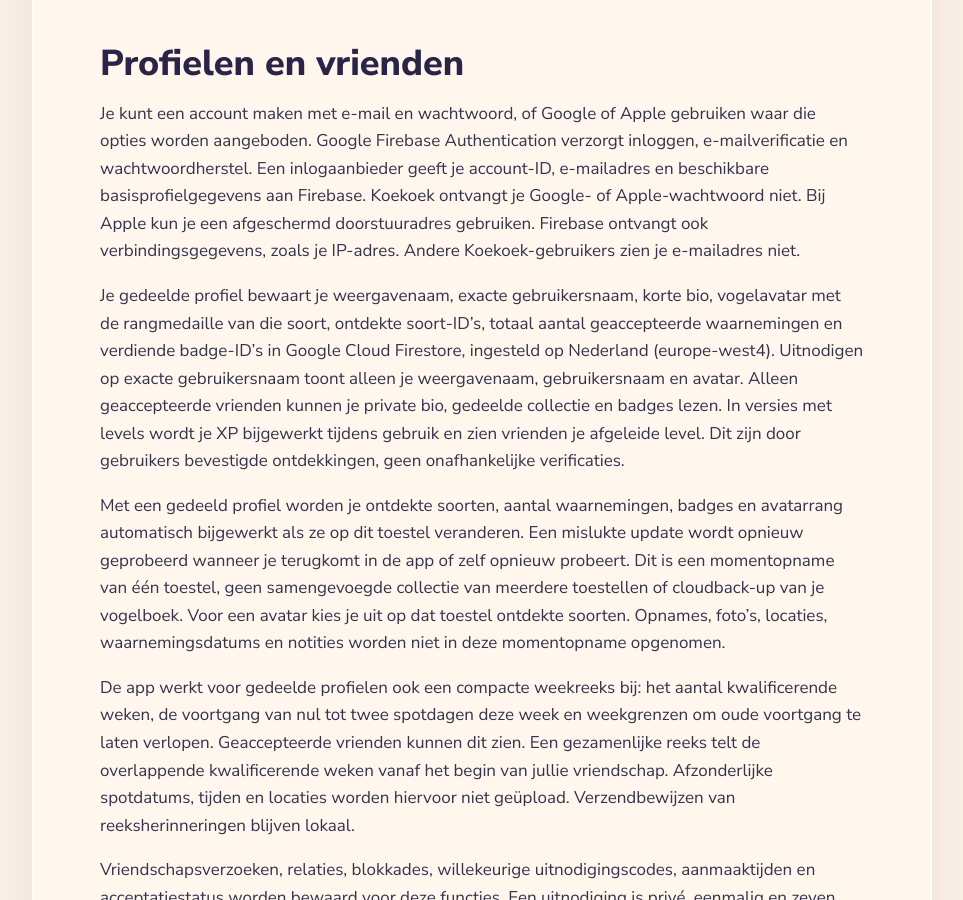
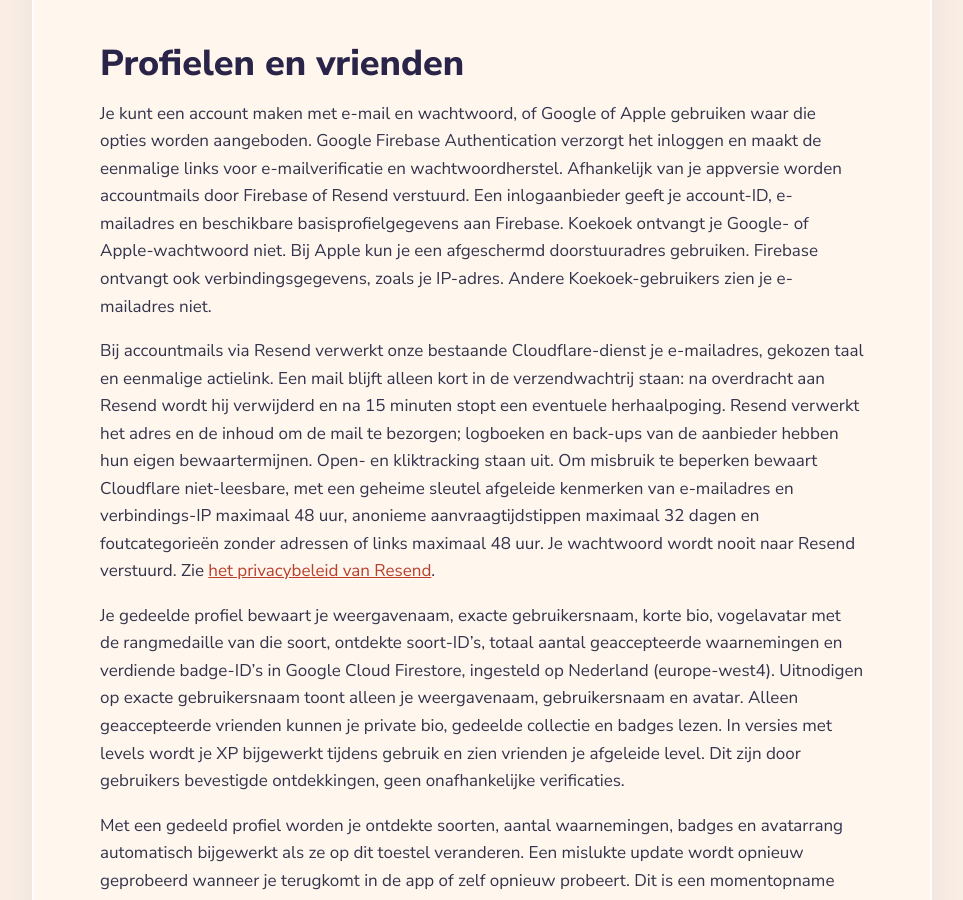
Before and after one commit to keesbosch1996/birdex-support, a plain HTML site: page nl/privacy/index.html in a window 1280 px wide. Shown: the part 3967-4867 px from the top of the page, without its empty margins (158-1121 px from the left). Drawn offline with Linux system fonts and the light colour scheme.

Commit message:
Update Koekoek website

```diff
--- a/nl/privacy/index.html
+++ b/nl/privacy/index.html
@@ -35,7 +35,8 @@
 <p>Je kunt bij de eerste start kiezen en dit later wijzigen via Profiel → Instellingen → Gebruiksstatistieken delen. Alleen nieuwe acties na toestemming worden meegenomen; je bestaande vogelboek wordt niet geüpload. Uitzetten stopt nieuwe verzameling, annuleert waar mogelijk een lopende verzending en verwijdert nog niet verzonden gebeurtenissen en de lokale statistieken-ID. Een al ontvangen verzoek kan de app niet terughalen.</p>
 <p>Als delen aanstaat, blijven maximaal 1.000 nog niet verzonden gebeurtenissen maximaal 30 dagen lokaal bewaard. Ze worden verzonden wanneer de app actief is en internet heeft. Het gratis TelemetryDeck-abonnement maakt de laatste drie maanden opvraagbaar; oudere gegevens kunnen in de koude opslag van de aanbieder blijven. Dit is geen toezegging dat gegevens na drie maanden worden verwijderd. Zie het <a href="https://telemetrydeck.com/privacy/">privacybeleid van TelemetryDeck</a> voor de verwerking en je rechten.</p>
 <h2>Profielen en vrienden</h2>
-<p>Je kunt een account maken met e-mail en wachtwoord, of Google of Apple gebruiken waar die opties worden aangeboden. Google Firebase Authentication verzorgt inloggen, e-mailverificatie en wachtwoordherstel. Een inlogaanbieder geeft je account-ID, e-mailadres en beschikbare basisprofielgegevens aan Firebase. Koekoek ontvangt je Google- of Apple-wachtwoord niet. Bij Apple kun je een afgeschermd doorstuuradres gebruiken. Firebase ontvangt ook verbindingsgegevens, zoals je IP-adres. Andere Koekoek-gebruikers zien je e-mailadres niet.</p>
+<p>Je kunt een account maken met e-mail en wachtwoord, of Google of Apple gebruiken waar die opties worden aangeboden. Google Firebase Authentication verzorgt het inloggen en maakt de eenmalige links voor e-mailverificatie en wachtwoordherstel. Afhankelijk van je appversie worden accountmails door Firebase of Resend verstuurd. Een inlogaanbieder geeft je account-ID, e-mailadres en beschikbare basisprofielgegevens aan Firebase. Koekoek ontvangt je Google- of Apple-wachtwoord niet. Bij Apple kun je een afgeschermd doorstuuradres gebruiken. Firebase ontvangt ook verbindingsgegevens, zoals je IP-adres. Andere Koekoek-gebruikers zien je e-mailadres niet.</p>
+<p>Bij accountmails via Resend verwerkt onze bestaande Cloudflare-dienst je e-mailadres, gekozen taal en eenmalige actielink. Een mail blijft alleen kort in de verzendwachtrij staan: na overdracht aan Resend wordt hij verwijderd en na 15 minuten stopt een eventuele herhaalpoging. Resend verwerkt het adres en de inhoud om de mail te bezorgen; logboeken en back-ups van de aanbieder hebben hun eigen bewaartermijnen. Open- en kliktracking staan uit. Om misbruik te beperken bewaart Cloudflare niet-leesbare, met een geheime sleutel afgeleide kenmerken van e-mailadres en verbindings-IP maximaal 48 uur, anonieme aanvraagtijdstippen maximaal 32 dagen en foutcategorieën zonder adressen of links maximaal 48 uur. Je wachtwoord wordt nooit naar Resend verstuurd. Zie <a href="https://resend.com/legal/privacy-policy">het privacybeleid van Resend</a>.</p>
 <p>Je gedeelde profiel bewaart je weergavenaam, exacte gebruikersnaam, korte bio, vogelavatar met de rangmedaille van die soort, ontdekte soort-ID’s, totaal aantal geaccepteerde waarnemingen en verdiende badge-ID’s in Google Cloud Firestore, ingesteld op Nederland (europe-west4). Uitnodigen op exacte gebruikersnaam toont alleen je weergavenaam, gebruikersnaam en avatar. Alleen geaccepteerde vrienden kunnen je private bio, gedeelde collectie en badges lezen. In versies met levels wordt je XP bijgewerkt tijdens gebruik en zien vrienden je afgeleide level. Dit zijn door gebruikers bevestigde ontdekkingen, geen onafhankelijke verificaties.</p>
 <p>Met een gedeeld profiel worden je ontdekte soorten, aantal waarnemingen, badges en avatarrang automatisch bijgewerkt als ze op dit toestel veranderen. Een mislukte update wordt opnieuw geprobeerd wanneer je terugkomt in de app of zelf opnieuw probeert. Dit is een momentopname van één toestel, geen samengevoegde collectie van meerdere toestellen of cloudback-up van je vogelboek. Voor een avatar kies je uit op dat toestel ontdekte soorten. Opnames, foto’s, locaties, waarnemingsdatums en notities worden niet in deze momentopname opgenomen.</p>
 <p>De app werkt voor gedeelde profielen ook een compacte weekreeks bij: het aantal kwalificerende weken, de voortgang van nul tot twee spotdagen deze week en weekgrenzen om oude voortgang te laten verlopen. Geaccepteerde vrienden kunnen dit zien. Een gezamenlijke reeks telt de overlappende kwalificerende weken vanaf het begin van jullie vriendschap. Afzonderlijke spotdatums, tijden en locaties worden hiervoor niet geüpload. Verzendbewijzen van reeksherinneringen blijven lokaal.</p>
```
Also changed, not shown: privacy/index.html (+2 -1 lines).
